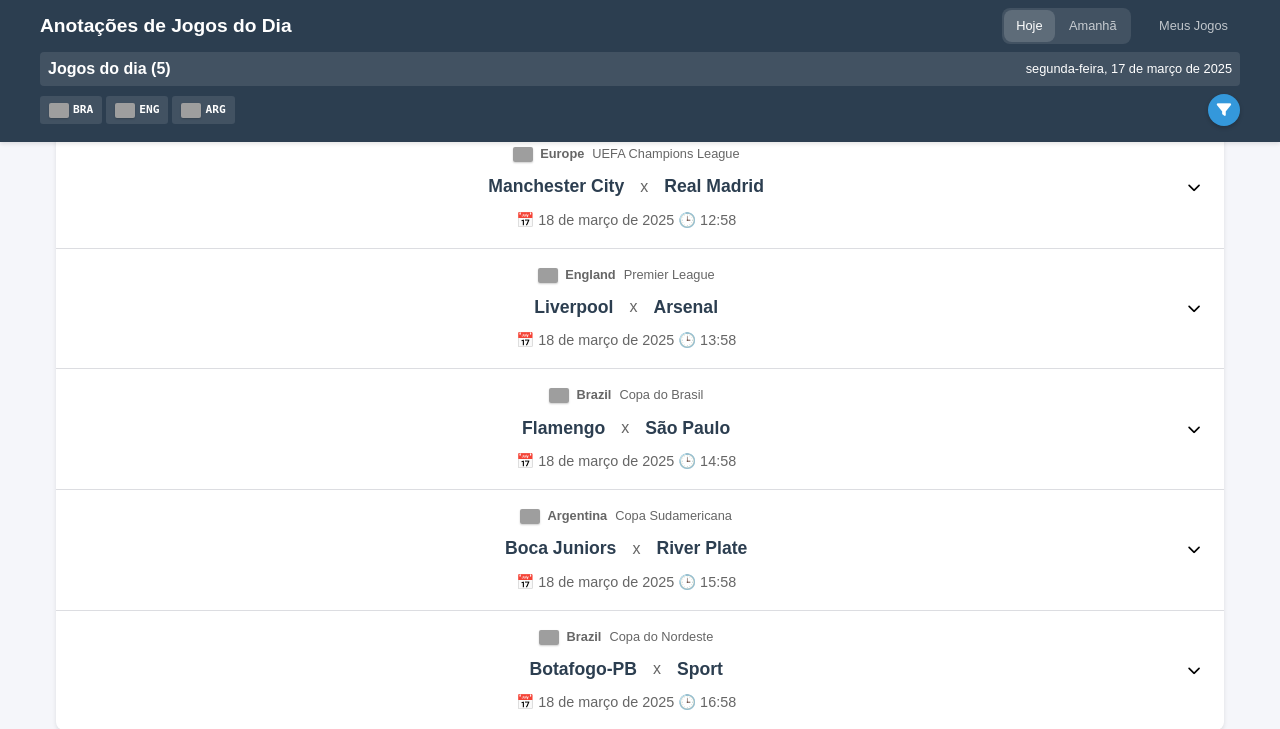
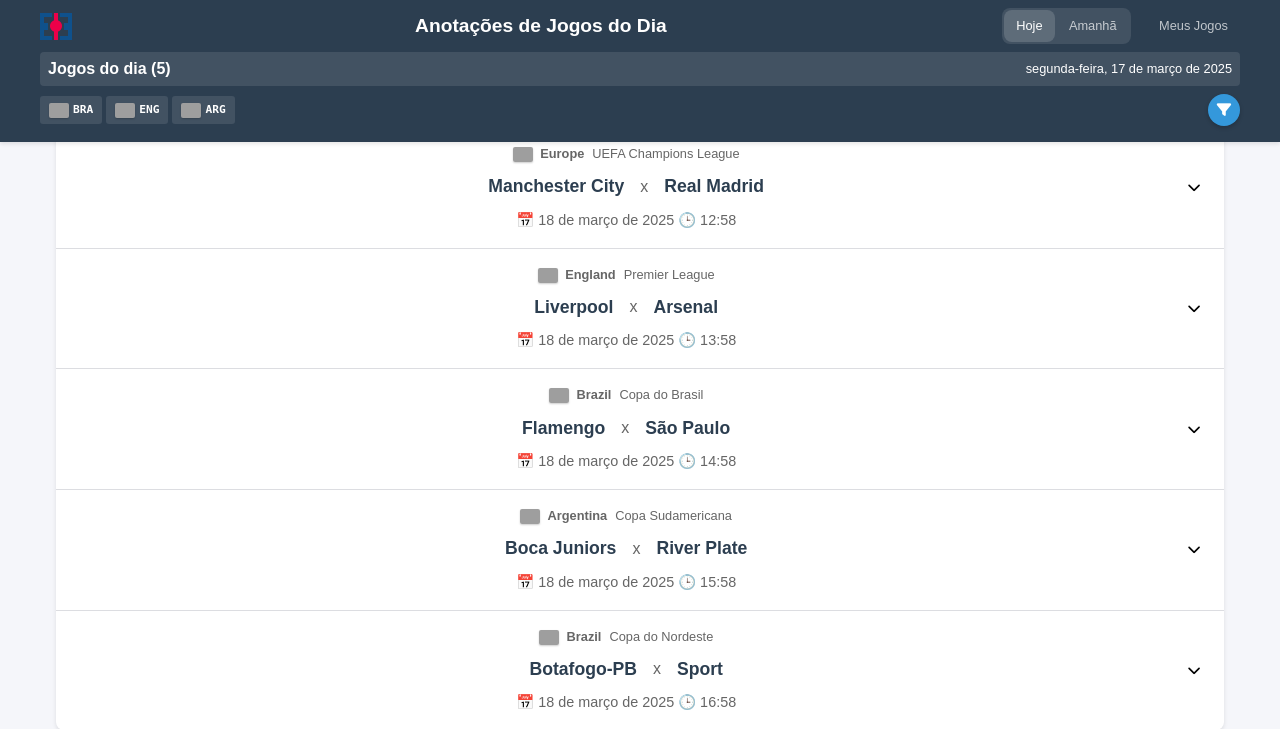
Before and after one commit to elfabitto/note-play-jogos-do-dia, a Flask app: page / in a window 1280 px wide. Shown: the top 729 px of the page. Run offline with Flask 3, Linux system fonts and the light colour scheme; data that the repository does not hold is empty; grey boxes are pictures that could not be loaded.

Commit message:
Adicionar ícone de logo e ajustar estilo do cabeçalho nas páginas principais

```diff
--- a/static/css/main.css
+++ b/static/css/main.css
@@ -48,9 +48,17 @@
     margin-bottom: 0.5rem;
 }
 
+.header-logo {
+    width: 32px;
+    height: 32px;
+    margin-right: 0.5rem;
+}
+
 .header-title h1 {
     font-size: 1.2rem;
     margin: 0;
+    display: flex;
+    align-items: center;
 }
 
 .filtro-container {
--- a/templates/index.html
+++ b/templates/index.html
@@ -4,6 +4,7 @@
     <meta charset="UTF-8">
     <meta name="viewport" content="width=device-width, initial-scale=1.0">
     <title>Anotações de Jogos do Dia</title>
+    <link rel="icon" type="image/x-icon" href="{{ url_for('static', filename='icons8-stadium-32.ico') }}">
     <link rel="stylesheet" href="{{ url_for('static', filename='css/main.css') }}">
     <link rel="stylesheet" href="{{ url_for('static', filename='css/pages/index.css') }}">
     <link rel="stylesheet" href="https://cdnjs.cloudflare.com/ajax/libs/font-awesome/6.0.0/css/all.min.css">
@@ -12,6 +13,7 @@
     <header class="header-fixo">
         <div class="header-content">
             <div class="header-title">
+                <img src="{{ url_for('static', filename='icons8-stadium-32.ico') }}" alt="Logo" class="header-logo">
                 <h1>Anotações de Jogos do Dia</h1>
                 <nav>
                     <div class="nav-group">
--- a/templates/meus_jogos.html
+++ b/templates/meus_jogos.html
@@ -4,6 +4,7 @@
     <meta charset="UTF-8">
     <meta name="viewport" content="width=device-width, initial-scale=1.0">
     <title>Meus Jogos - Anotações de Jogos do Dia</title>
+    <link rel="icon" type="image/x-icon" href="{{ url_for('static', filename='icons8-stadium-32.ico') }}">
     <link rel="stylesheet" href="{{ url_for('static', filename='css/main.css') }}">
     <link rel="stylesheet" href="{{ url_for('static', filename='css/pages/meus_jogos.css') }}">
     <link rel="stylesheet" href="https://cdnjs.cloudflare.com/ajax/libs/font-awesome/6.0.0/css/all.min.css">
@@ -12,6 +13,7 @@
     <header class="header-fixo">
         <div class="meus_jogos__header-content">
             <div class="header-title">
+                <img src="{{ url_for('static', filename='icons8-stadium-32.ico') }}" alt="Logo" class="header-logo">
                 <h1>Anotações de Jogos do Dia</h1>
                 <nav>
                     <a href="/" class="nav-link">Todos os Jogos</a>
```
Also changed, not shown: static/icons8-stadium-32.ico (added).
